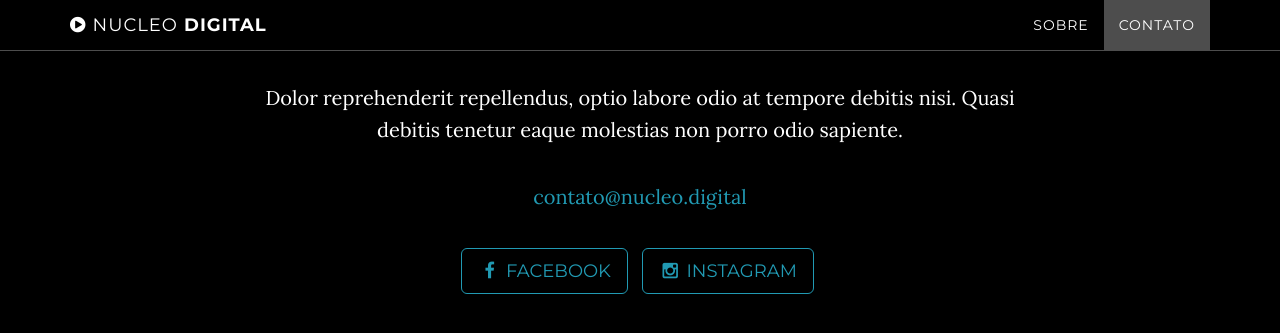
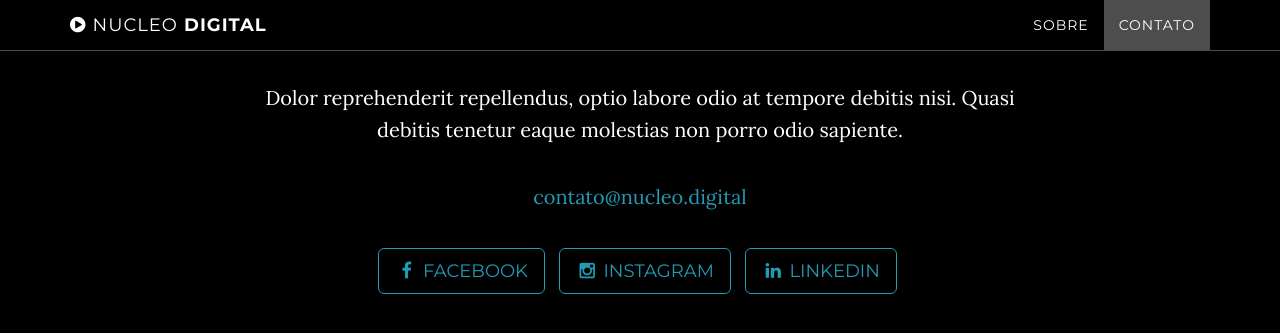
Before and after one commit to nucleodigital-hub/nucleodigital-hub.github.io, a Jekyll site: the page built from index.html, in a window 1280 px wide and 900 px high, scrolled down 2351 px. Shown: the top 333 px of the window. Built offline with Jekyll 4.4.1, drawn with Linux system fonts in a browser that asks for light colours.

Commit message:
Adding linkedin placeholder

```diff
--- a/_config.yml
+++ b/_config.yml
@@ -18,6 +18,8 @@ social:
     url: https://facebook.com/nucleo.dig
   - title: instagram
     url: https://instagram.com/digital.nucleo
+  - title: linkedin
+    url:
 
 # Build settings
 markdown: kramdown
```
